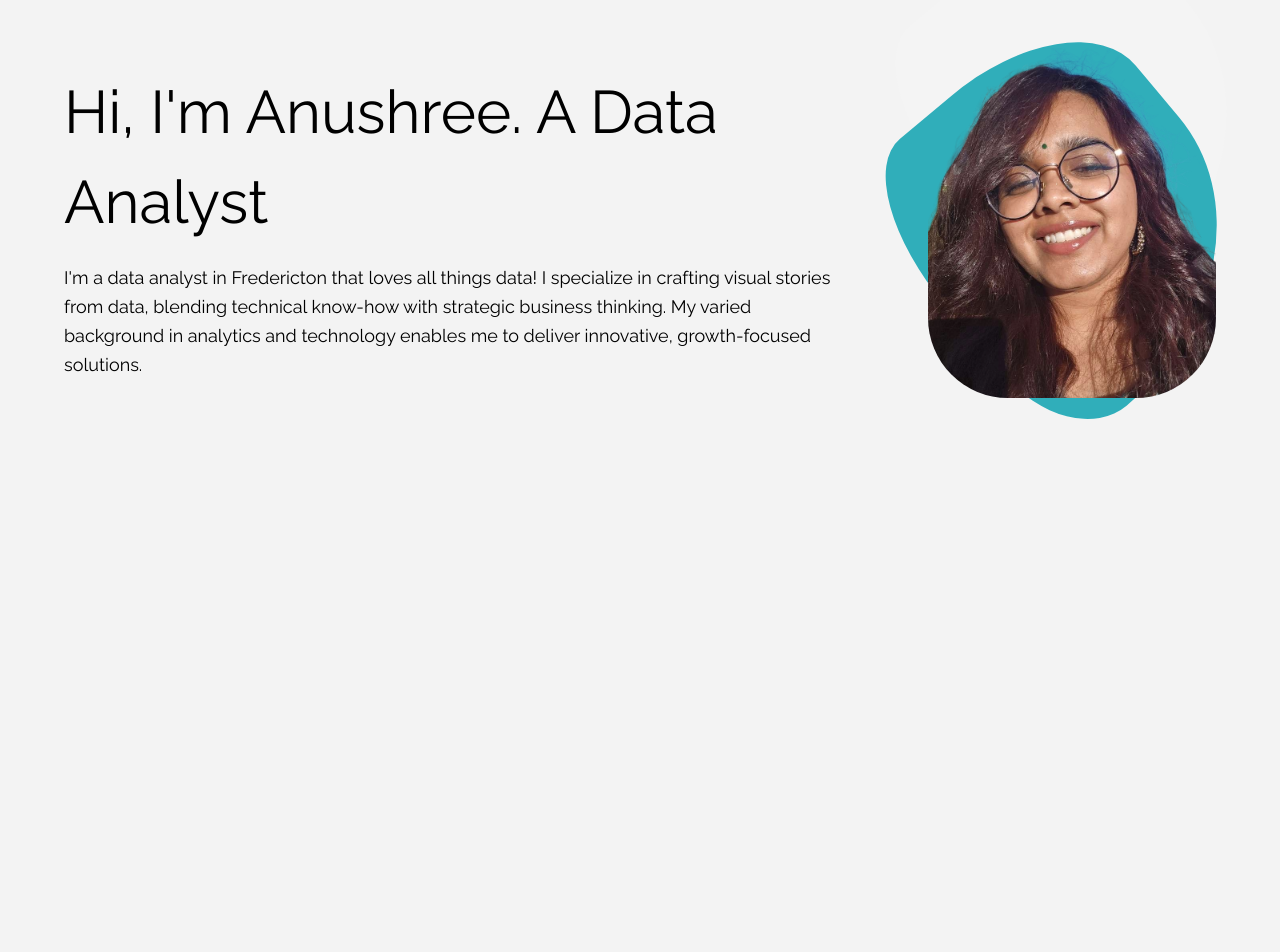
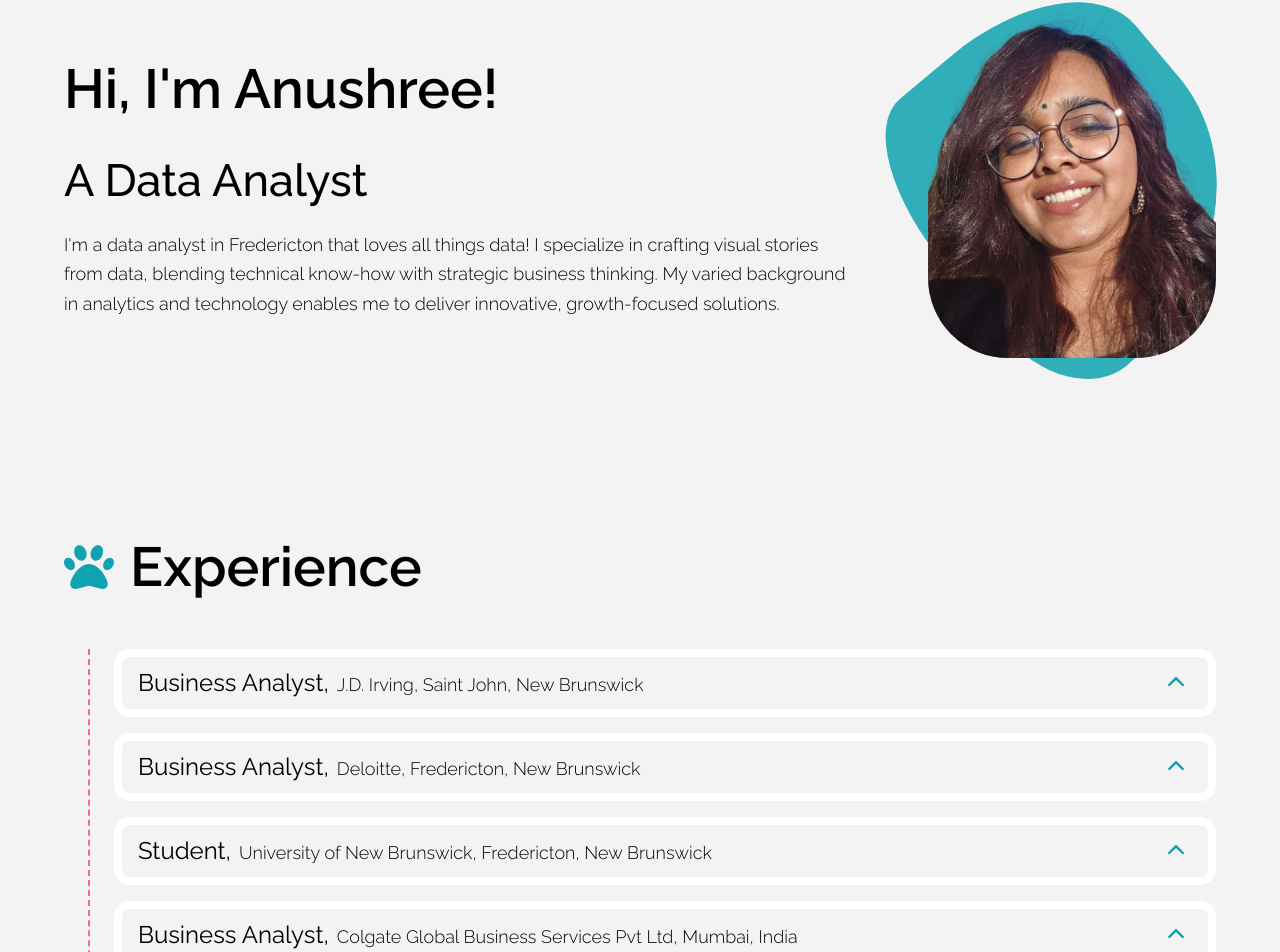
Before and after one commit to zeekhoks/simple-portfolio-builder, a Vue app: page / in a window 1280 px wide. Shown: the part 176-1128 px from the top of the page. Before the commit the page ends 800 px from the top, so only its background shows below. Built offline with nearby package versions, Linux system fonts and the light colour scheme.

Commit message:
feat: improve experience section

```diff
--- a/public/content.json
+++ /dev/null
@@ -1,17 +0,0 @@
-{
-  "title": "Hi, I'm Anushree. A",
-  "description": {
-    "landing-page": "I'm a data analyst in Fredericton that loves all things data! I specialize in crafting visual stories from data, blending technical know-how with strategic business thinking. My varied background in analytics and technology enables me to deliver innovative, growth-focused solutions."
-  },
-  "roles": {
-    "data-analyst": "Data Analyst",
-    "data-engineer": "Data Engineer",
-    "cloud-enthusiast": "Cloud Enthusiast"
-  },
-  "btn": {
-    "about": "About",
-    "experience": "Experience",
-    "projects": "Projects",
-    "certifications": "Certifications"
-  }
-}
--- a/src/App.vue
+++ b/src/App.vue
@@ -4,8 +4,11 @@
   </div>
   <div v-else>
     <Navbar />
-    <div class="mt-20 pt-20 pb-20">
+    <div class="mt-20 pt-10 pb-10">
       <LandingPage />
+    </div>
+    <div class="pb-10">
+      <Experience />
     </div>
   </div>
 </template>
@@ -14,6 +17,7 @@ import { ref, onMounted } from "vue";
 import Navbar from "./components/Navbar.vue";
 import Loader from "./components/Loader.vue";
 import LandingPage from "./components/LandingPage.vue";
+import Experience from "./components/Experience.vue";
 
 const isLoading = ref(true);
 
--- /dev/null
+++ b/src/assets/content.json
@@ -0,0 +1,90 @@
+{
+  "title": "Hi, I'm Anushree!",
+  "description": {
+    "landing-page": "I'm a data analyst in Fredericton that loves all things data! I specialize in crafting visual stories from data, blending technical know-how with strategic business thinking. My varied background in analytics and technology enables me to deliver innovative, growth-focused solutions."
+  },
+  "roles": {
+    "data-analyst": "Data Analyst",
+    "data-engineer": "Data Engineer",
+    "cloud-enthusiast": "Cloud Enthusiast"
+  },
+  "sections": {
+    "about": "About",
+    "experience": "Experience",
+    "projects": "Projects",
+    "certifications": "Certifications"
+  },
+  "img": {
+    "signature": "./singature.png",
+    "landing-page-profile": "./profile.png"
+  },
+  "experiences": [
+    {
+      "title": "Business Analyst, ",
+      "location": "J.D. Irving, Saint John, New Brunswick",
+      "timeline": "May 2023 - Present",
+      "description": [
+        "Optimized inefficient Alteryx workflows, resolving inconsistent reporting processes and data issues, thereby improving operational efficiency by 20% and enhanced data pipelines",
+        "Enhanced Tableau dashboards to track key performance indicators, by conducting thorough data analysis and implementing validation processes to ensure data integrity and accuracy thereby improving visibility and enabling data-driven decisions",
+        "Led the migration of 5+ Tableau dashboards into Power BI, implementing business requirements and improving data accessibility and reporting capabilities across teams",
+        "Designed and implemented 10+ interactive Power BI reports with advanced analytics and DAX queries to improve data visualization capabilities for stakeholders and increase user engagement",
+        "Skills - Big Data, Tableau"
+      ]
+    },
+    {
+      "title": "Business Analyst, ",
+      "location": "Deloitte, Fredericton, New Brunswick",
+      "timeline": "May 2022 - Dec 2022",
+      "description": [
+        "Analyzed large datasets using Excel to identify patterns, gaps and critical risks in IT systems, presented the findings in data-driven reports that influenced 2 key clients om system upgrades",
+        "Conducted IT audits and analyzed 50+ IT applications and systems to identify potential risks and ensure compliance with industry standards, using Excel documentation and internal IT applications",
+        "Performed testing on IT controls, compiled reports and streamlined documentation, reducing reporting time by 15% while maintaining accurate data for 3 major clients",
+        "Skills - Big Data, Tableau"
+      ]
+    },
+    {
+      "title": "Student, ",
+      "location": "University of New Brunswick, Fredericton, New Brunswick",
+      "timeline": "Sep 2021 - Apr 2023",
+      "description": [
+        "Master of Science in Computer Science – GPA 4.1",
+        "Courses - Object Oriented Concepts, Data Structures and Applications, Software Engineering, Computer Networks, Database Management Systems, Machine Learning, Cloud Technology and Applications, Internet of Things",
+        "Skills - Python, Java, C++ "
+      ]
+    },
+    {
+      "title": "Business Analyst, ",
+      "location": "Colgate Global Business Services Pvt Ltd, Mumbai, India",
+      "timeline": "May 2019 - June 2019",
+      "description": [
+        "Led the implementation of an AI-based OCR software (Esker) in the EDI team, automating manual order processing for 300+ customers, improving order creation efficiency by 90%, collaborating with cross-functional teams, reducing processing time and errors while enhancing customer satisfaction and engagement",
+        "Resolved 100+ high priority incidents monthly, facilitated change requests across systems, minimizing disruptions to global business operations, ensuring seamless order processing into SAP ",
+        "Trained 60+ global cross-functional team members on OCR technology (Esker), providing detailed documentation and hands-on workshops, enabled teams to fully utilize the technology, reducing support requests by 25% within the first quarter post-implementation",
+        "Skills - SAP, Python"
+      ]
+    },
+    {
+      "title": "Data Analyst Intern, ",
+      "location": "Edureka, Bengaluru, India",
+      "timeline": "May 2019 - June 2019",
+      "description": [
+        "Authored 3 high-traffic blogs and 1 YouTube video on Big Data, reaching 30k+ blog views and 140k+ video views",
+        "What is Big Data - https://www.edureka.co/blog/what-is-big-data",
+        "Hadoop YARN Tutorial - https://www.edureka.co/blog/hadoop-yarn-tutorial ",
+        "Big Data Analytics: Turning Insights into Action - https://www.edureka.co/blog/big-data-analytics",
+        "Big Data Analytics Video - https://www.youtube.com/watch?v=k7zu3NXEiGY",
+        "Skills - Python, Big Data"
+      ]
+    },
+    {
+      "title": "Student, ",
+      "location": "Mumbai University, Mumbai, India",
+      "timeline": "Aug 2015 - Aug 2019",
+      "description": [
+        "Bachelor of Technology, Computer Science",
+        "Courses - Object Oriented Concepts, Data Structures and Applications, Software Engineering, Computer Networks, Database Management Systems, Machine Learning, Cloud Technology and Applications, Internet of Things",
+        "Skills - Python, Java, C++ "
+      ]
+    }
+  ]
+}
--- /dev/null
+++ b/src/components/Experience.vue
@@ -0,0 +1,43 @@
+<template>
+  <div class="container mx-auto p-16 font-raleway">
+    <div class="flex flex-row justify-items-start items-center gap-4 mb-6">
+      <svg
+        class="w-[50px] h-[50px] fill-secondary"
+        viewBox="0 0 512 512"
+        xmlns="http://www.w3.org/2000/svg"
+      >
+        <path
+          d="M226.5 92.9c14.3 42.9-.3 86.2-32.6 96.8s-70.1-15.6-84.4-58.5s.3-86.2 32.6-96.8s70.1 15.6 84.4 58.5zM100.4 198.6c18.9 32.4 14.3 70.1-10.2 84.1s-59.7-.9-78.5-33.3S-2.7 179.3 21.8 165.3s59.7 .9 78.5 33.3zM69.2 401.2C121.6 259.9 214.7 224 256 224s134.4 35.9 186.8 177.2c3.6 9.7 5.2 20.1 5.2 30.5v1.6c0 25.8-20.9 46.7-46.7 46.7c-11.5 0-22.9-1.4-34-4.2l-88-22c-15.3-3.8-31.3-3.8-46.6 0l-88 22c-11.1 2.8-22.5 4.2-34 4.2C84.9 480 64 459.1 64 433.3v-1.6c0-10.4 1.6-20.8 5.2-30.5zM421.8 282.7c-24.5-14-29.1-51.7-10.2-84.1s54-47.3 78.5-33.3s29.1 51.7 10.2 84.1s-54 47.3-78.5 33.3zM310.1 189.7c-32.3-10.6-46.9-53.9-32.6-96.8s52.1-69.1 84.4-58.5s46.9 53.9 32.6 96.8s-52.1 69.1-84.4 58.5z"
+        ></path>
+      </svg>
+
+      <h1 class="text-huge">
+        {{ pageTitle }}
+      </h1>
+    </div>
+
+    <div class="flex flex-col">
+      <div class="flex-col justify-center">
+        <div
+          class="border-l-2 pl-6 ml-6 border-dashed bl-3 border-tertiary h-full"
+        >
+          <ExperienceCard
+            v-for="(experience, index) in experienceArray"
+            :key="index"
+            :content="experience"
+          />
+        </div>
+      </div>
+    </div>
+  </div>
+</template>
+
+<script setup lang="ts">
+import ExperienceCard from "./ExperienceCard.vue";
+import content from "../assets/content.json";
+
+const pageTitle = content.sections.experience;
+const experienceArray = content.experiences;
+</script>
+
+<style scoped></style>
--- /dev/null
+++ b/src/components/ExperienceCard.vue
@@ -0,0 +1,48 @@
+<template>
+  <div class="w-full mt-4 font-raleway">
+    <div class="w-full rounded-2xl bg-white p-2">
+      <Disclosure as="div" v-slot="{ open }">
+        <DisclosureButton
+          class="flex flex-row items-center w-full justify-between rounded-lg bg-primary px-4 py-2 text-left hover:bg-secondary/40 focus:outline-none focus-visible:ring focus-visible:ring-secondary/75"
+        >
+          <div class="flex flex-row justify-start items-baseline">
+            <span class="text-heading text-black">{{ content.title }}</span>
+            <span class="pl-2 text-regular text-black">{{
+              content.location
+            }}</span>
+          </div>
+          <ChevronUpIcon
+            :class="open ? 'rotate-180 transform' : ''"
+            class="h-8 w-8 text-secondary"
+          />
+        </DisclosureButton>
+        <DisclosurePanel class="px-4 pb-2 pt-4 text-small text-black/80">
+          <p class="text-small text-gray-600">{{ content.timeline }}</p>
+          <ul class="list-disc list-inside mt-2">
+            <li v-for="(point, index) in content.description" :key="index">
+              {{ point }}
+            </li>
+          </ul>
+        </DisclosurePanel>
+      </Disclosure>
+    </div>
+  </div>
+</template>
+
+<script setup lang="ts">
+import { Disclosure, DisclosureButton, DisclosurePanel } from "@headlessui/vue";
+import { ChevronUpIcon } from "@heroicons/vue/20/solid";
+
+interface Experience {
+  title: string;
+  location: string;
+  timeline: string;
+  description: string[];
+}
+
+interface Props {
+  content: Experience;
+}
+
+const props = defineProps<Props>();
+</script>
--- a/src/components/LandingPage.vue
+++ b/src/components/LandingPage.vue
@@ -1,10 +1,13 @@
 <template>
   <div
-    class="container mx-auto flex flex-col md:flex-row items-center justify-between p-16 font-raleway"
+    class="container mx-auto flex flex-col md:flex-row items-center justify-between p-16"
   >
     <div class="md:w-3/4 mb-6 md:pr-20 md:mb-0">
-      <div class="text-[60px] mb-4">{{ title }} {{ displayRoles }}</div>
-      <p class="text-lg leading-relaxed">
+      <h1 class="text-huge font-raleway mb-4">
+        {{ title }}
+      </h1>
+      <h1 class="text-medium font-raleway mb-4">A {{ displayRoles }}</h1>
+      <p class="text-regular font-raleway leading-relaxed">
         {{ description }}
       </p>
     </div>
@@ -23,10 +26,10 @@
 
 <script setup lang="ts">
 import { onMounted, ref } from "vue";
-import content from "../../public/content.json";
+import content from "../assets/content.json";
 
-const title = ref(content.title);
-const description = ref(content.description["landing-page"]);
+const title = content.title;
+const description = content.description["landing-page"];
 const displayRoles = ref("");
 const charIndex = ref(0);
 const roleIndex = ref(0);
--- a/src/style.css
+++ b/src/style.css
@@ -2,7 +2,7 @@
 @import "tailwindcss";
 
 :root {
-  background-color: #f3f3f3 ;
+  background-color: #f3f3f3;
 
   /* font-synthesis: none;
   text-rendering: optimizeLegibility;
@@ -10,8 +10,19 @@
   -moz-osx-font-smoothing: grayscale; */
 }
 
-@theme{
+@theme {
+  --text-huge: 55px;
   --font-raleway: "Raleway", "sans-serif";
+  --text-huge--font-weight: 600;
+  --text-medium: 45px;
+  --text-medium--font-weight: 500;
+  --text-heading: 24px;
+  --text-heading--font-weight: 400;
+  --text-regular: 18px;
+  --text-regular--font-weight: 300;
+  --text-small: 16px;
+  --text-small--font-weight: 300;
   --color-primary: #f3f3f3;
-  --color-secondary: #0FA3B1;
+  --color-secondary: #0fa3b1;
+  --color-tertiary: #f26a8d;
 }
--- a/tsconfig.app.json
+++ b/tsconfig.app.json
@@ -8,7 +8,9 @@
     "noUnusedLocals": true,
     "noUnusedParameters": true,
     "noFallthroughCasesInSwitch": true,
-    "noUncheckedSideEffectImports": true
+    "noUncheckedSideEffectImports": true,
+    "resolveJsonModule": true,
+    "esModuleInterop": true,
   },
   "include": ["src/**/*.ts", "src/**/*.tsx", "src/**/*.vue"]
 }
--- a/tsconfig.node.json
+++ b/tsconfig.node.json
@@ -18,7 +18,9 @@
     "noUnusedLocals": true,
     "noUnusedParameters": true,
     "noFallthroughCasesInSwitch": true,
-    "noUncheckedSideEffectImports": true
+    "noUncheckedSideEffectImports": true,
+    "resolveJsonModule": true,
+    "esModuleInterop": true,
   },
   "include": ["vite.config.ts"]
 }
```
Also changed, not shown: src/components/Navbar.vue (+5 -5 lines).
